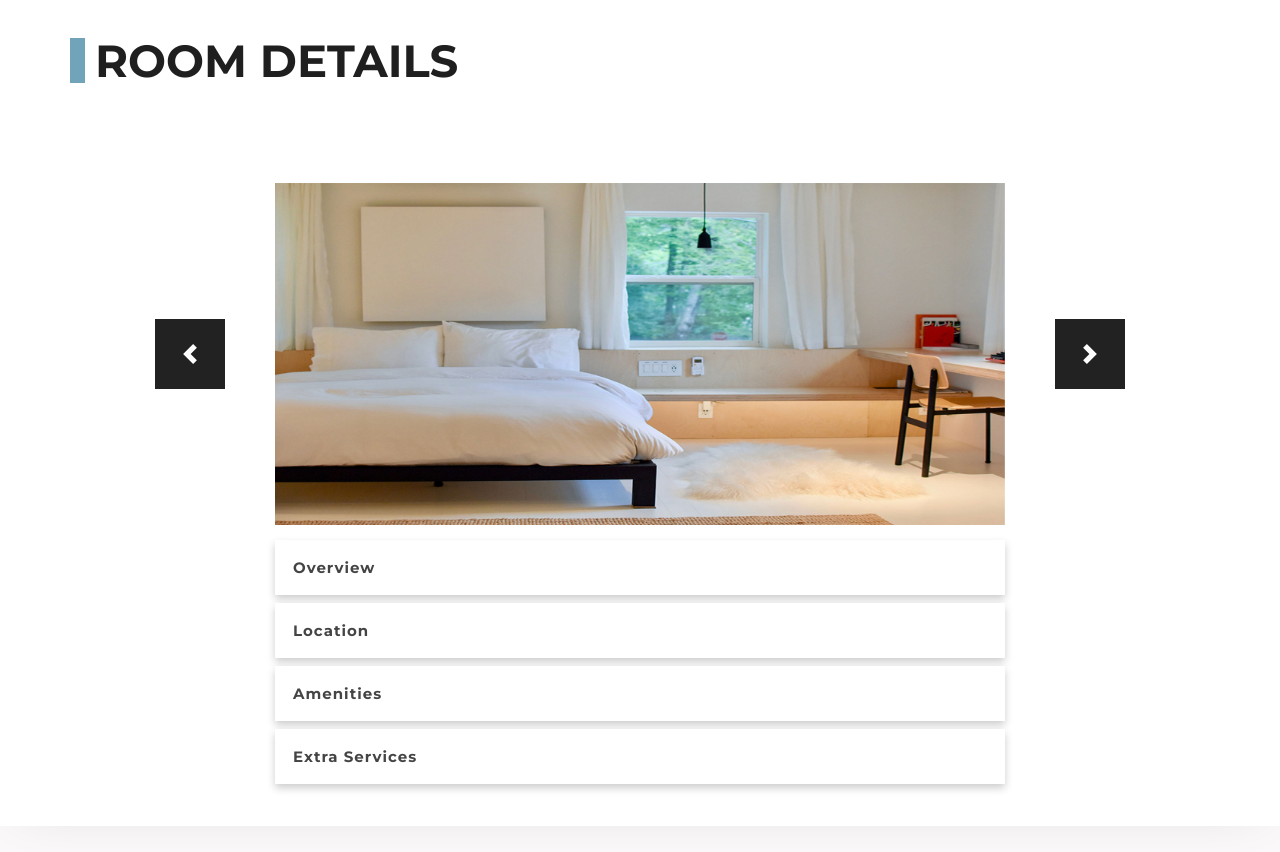
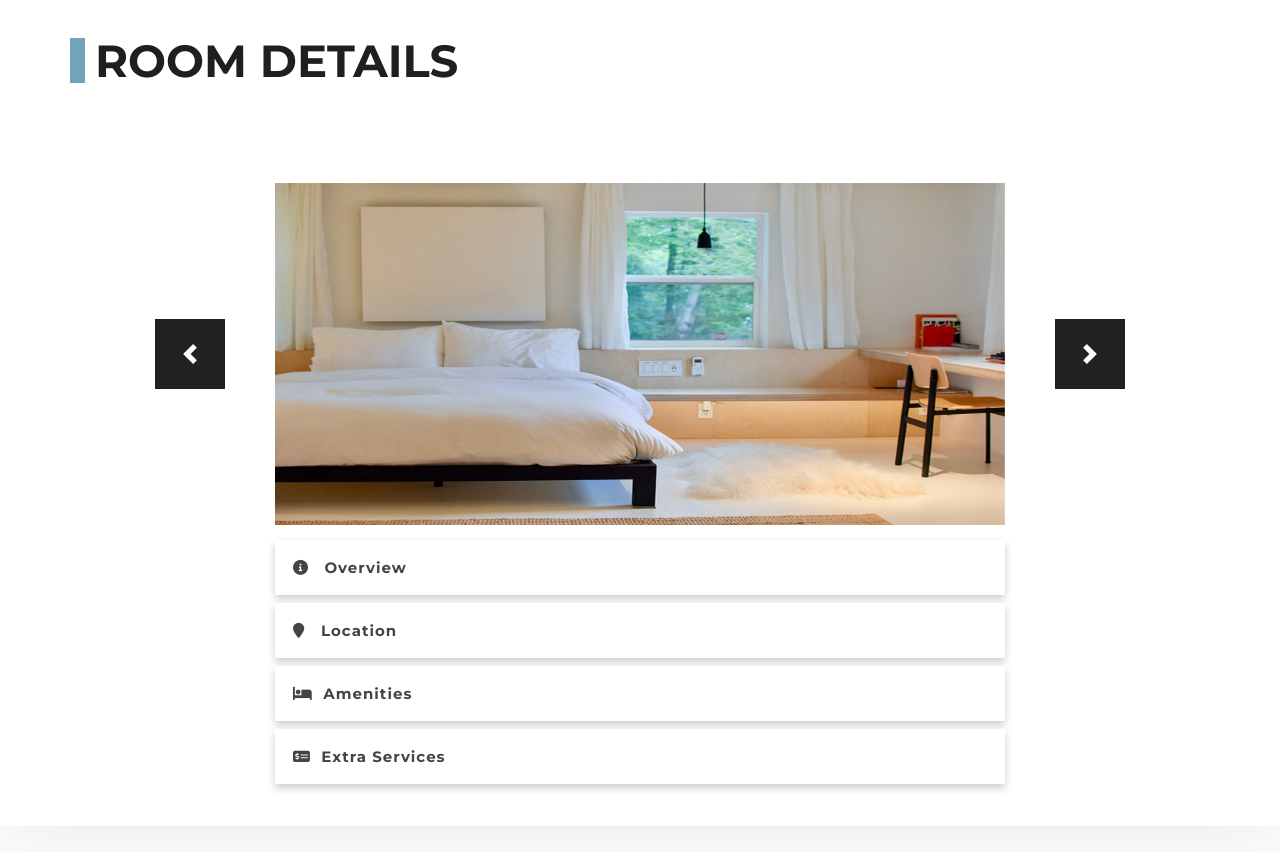
Before and after one commit to Gautam27021909/Hotel-Booking-system, a Django app: page /roomdetails/ in a window 1280 px wide. Shown: the part 398-1250 px from the top of the page. Run offline with Django 5.2, Linux system fonts and the light colour scheme; some libraries are stand-ins or nearby versions; some web fonts are replaced.

Commit message:
update code

```diff
--- a/hotel/management/templates/room_details.html
+++ b/hotel/management/templates/room_details.html
@@ -136,23 +136,27 @@
                                        </a>
                                     </div>
                                  </div>
+
                                  <div id="slider1" class="actp">
+
                                     <div class="accordion-wrapper">
-                                        <button class="accordion"><b>Overview</b></button>
+
+                                        <button class="accordion"><i class="fa fa-info-circle" aria-hidden="true"></i> <b>  &nbsp;  Overview</b></button>
                                         <div class="panel">
                                             <p>Second set of details.</p>
                                         </div>
+
                                     </div>
 
                                     <div class="accordion-wrapper">
-                                        <button class="accordion"><b>Location</b></button>
+                                        <button class="accordion"><i class="fa fa-map-marker" aria-hidden="true" ></i><b>  &nbsp; Location</b></button>
                                         <div class="panel">
                                             <p>Calangute, Goa | 2 minutes walk to Calangute Beach</p>
                                         </div>
                                     </div>
 
                                     <div class="accordion-wrapper">
-                                        <button class="accordion"><b>Amenities</b></button>
+                                        <button class="accordion"><i class="fa fa-bed" aria-hidden="true"></i><b>  &nbsp;Amenities</b></button>
                                         <div class="panel">
                                             <p>- Swimming Pool</p>
                                             <p>- Restaurant</p>
@@ -164,7 +168,7 @@
                                     </div>
 
                                     <div class="accordion-wrapper">
-                                        <button class="accordion"><b>Extra Services</b></button>
+                                        <button class="accordion"><i class="fas fa-money-check-alt"></i><b>  &nbsp;Extra Services</b></button>
                                         <div class="panel">
                                             <p>First set of details.</p>
                                         </div>
@@ -231,6 +235,7 @@
             </div>
          </div>
       </section>
+
 
       <section id="subscribe_section" class="section padding-top_9 padding-bottom_9">
          <div class="container">
```
Also changed, not shown: hotel/management/static/js/custom.js (line endings or trailing spaces), hotel/management/static/style.css (line endings or trailing spaces).
